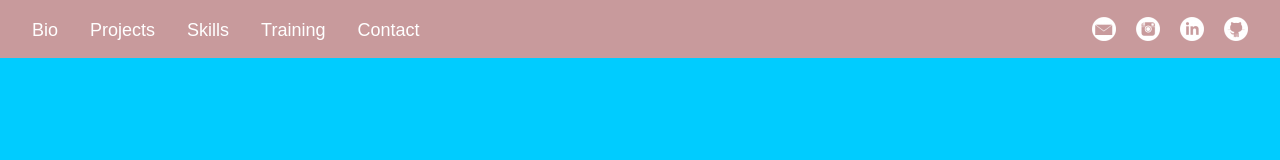
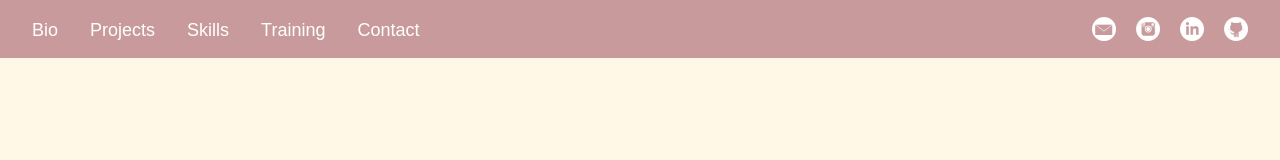
Before and after one commit to elainedev/elainedev.github.ioOld, a plain HTML site: page index.html in a window 1280 px wide. Drawn offline with Linux system fonts and the light colour scheme.

Commit message:
Change background color back to rice

```diff
--- a/css/styles.css
+++ b/css/styles.css
@@ -1,6 +1,6 @@
 body {
   font-family: sans-serif;
-  background-color: #00CCFF;
+  background-color: #FFF8E7;
   /* rose color: #FFF8E7;*/
 }
 
```
